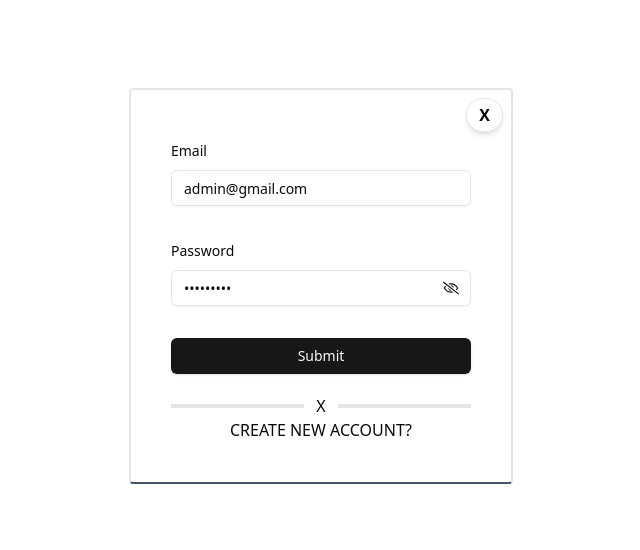
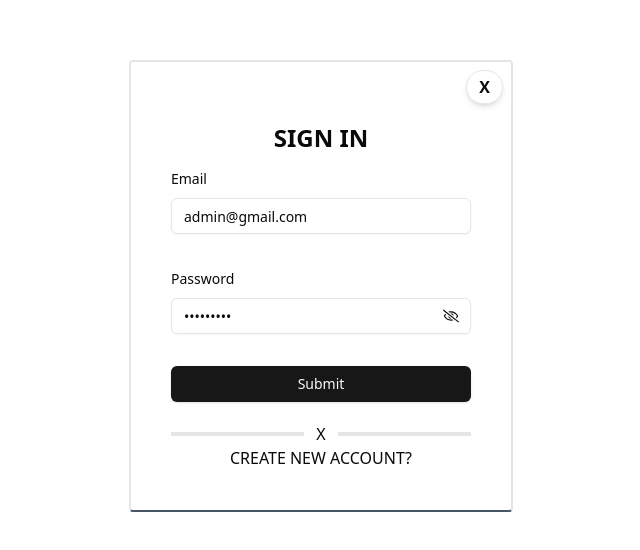
Before and after one commit to mdrakibmia99/quiz-app, a React (Vite) app: page /login in a window 1280 px wide. Shown: the part 114-664 px from the top of the page, without its empty margins (319-959 px from the left). Built offline with nearby package versions, Linux system fonts and the light colour scheme.

Commit message:
update login page

```diff
--- a/src/pages/Login.tsx
+++ b/src/pages/Login.tsx
@@ -55,8 +55,9 @@ export default function Login() {
     <div className="h-svh w-full grid place-items-center p-10">
 
       <Form {...form}>
-        <div className="relative mx-auto p-2 lg:p-10 border-b-slate-600 border-2 rounded-sm w-full lg:w-96 md:w-60">
+        <div className="relative mx-auto p-2 lg:p-10 md:p-10 border-b-slate-600 border-2 rounded-sm w-full lg:w-96 md:w-96">
           <p onClick={()=>navigate('/')} className="border inline font-bold shadow-md hover:shadow-sm hover:cursor-pointer px-3 py-1 rounded-full absolute top-0 right-0 m-2">X</p>
+          <h2 className="text-center mt-5 text-2xl font-semibold uppercase my-3">sign in</h2>
         <form
           onSubmit={form.handleSubmit(onSubmit)}
           className="space-y-8 mt-2"
```
